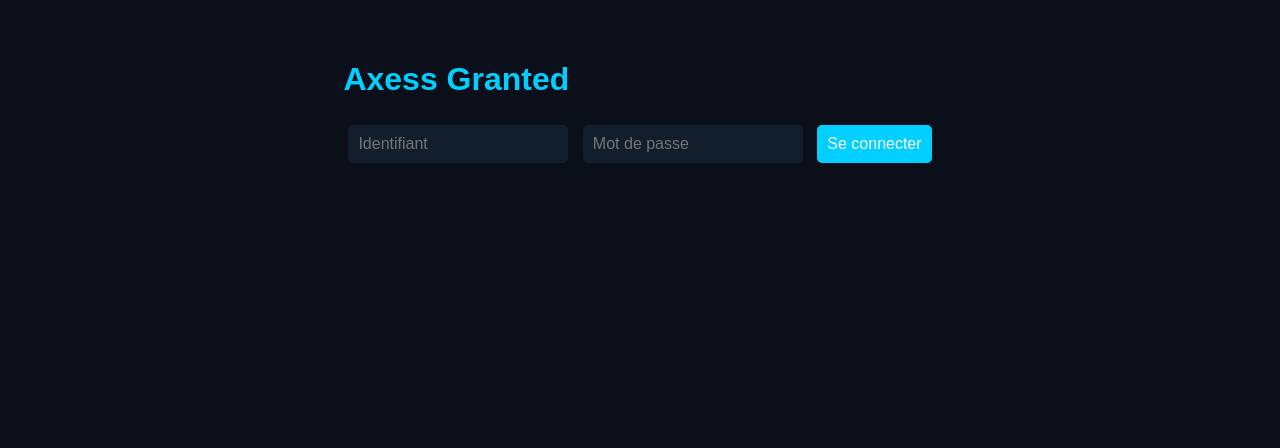
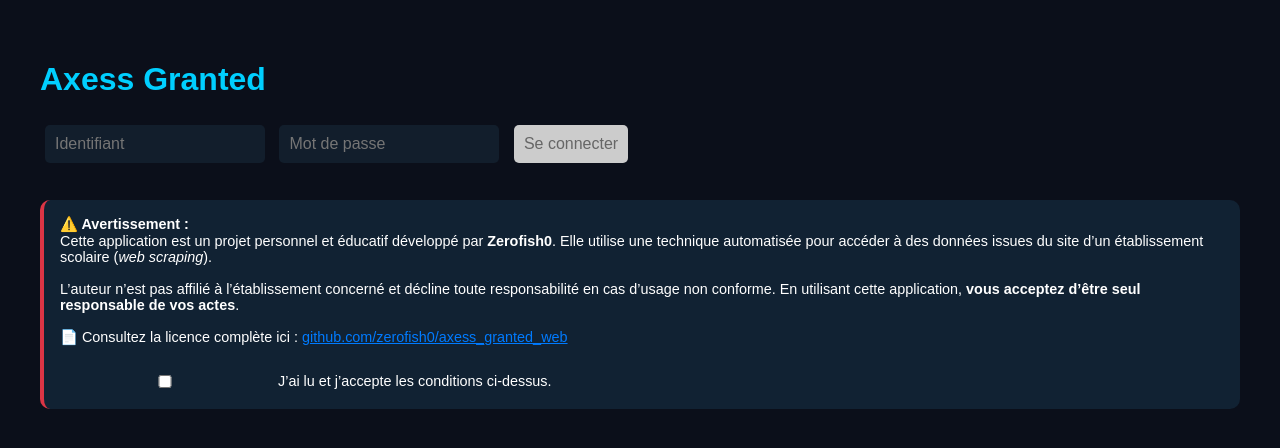
Before and after one commit to zerofish0/axess_granted_web, a Flask app: page / in a window 1280 px wide. Shown: the top 448 px of the page. Run offline with Flask 3, Linux system fonts and the light colour scheme.

Commit message:
Update index.html

```diff
--- a/templates/index.html
+++ b/templates/index.html
@@ -11,8 +11,22 @@
     <h1>Axess Granted</h1>
     <input type="text" id="username" placeholder="Identifiant">
     <input type="password" id="password" placeholder="Mot de passe">
-    <button onclick="login()">Se connecter</button>
+    <button onclick="login()" id="loginButton">Se connecter</button>
     <p id="error"></p>
+    <div id="login" class="disclaimer-box">
+        <strong>⚠️ Avertissement :</strong><br>
+        Cette application est un projet personnel et éducatif développé par <strong>Zerofish0</strong>. Elle utilise une technique automatisée pour accéder à des données issues du site d’un établissement scolaire (<em>web scraping</em>).<br><br>
+        L’auteur n’est pas affilié à l’établissement concerné et décline toute responsabilité en cas d’usage non conforme. En utilisant cette application, <strong>vous acceptez d’être seul responsable de vos actes</strong>.<br><br>
+        📄 Consultez la licence complète ici :
+        <a href="https://github.com/zerofish0/axess_granted_web" target="_blank">
+          github.com/zerofish0/axess_granted_web
+        </a><br><br>
+
+        <label class="disclaimer-checkbox">
+          <input type="checkbox" id="consentCheckbox">
+          <span>J’ai lu et j’accepte les conditions ci-dessus.</span>
+        </label>
+    </div>
   </div>
 
   <div id="dashboard" style="display:none;">
@@ -40,6 +54,20 @@
       </div>
     </div>
   </div>
+  <script>
+  document.addEventListener("DOMContentLoaded", function () {
+    const checkbox = document.getElementById("consentCheckbox");
+    const loginButton = document.getElementById("loginButton");
+
+    if (loginButton) loginButton.disabled = true;
+
+    if (checkbox && loginButton) {
+      checkbox.addEventListener("change", function () {
+        loginButton.disabled = !checkbox.checked;
+      });
+    }
+  });
+  </script>
 
 
   <script src="{{ url_for('static', filename='script.js') }}"></script>
```
